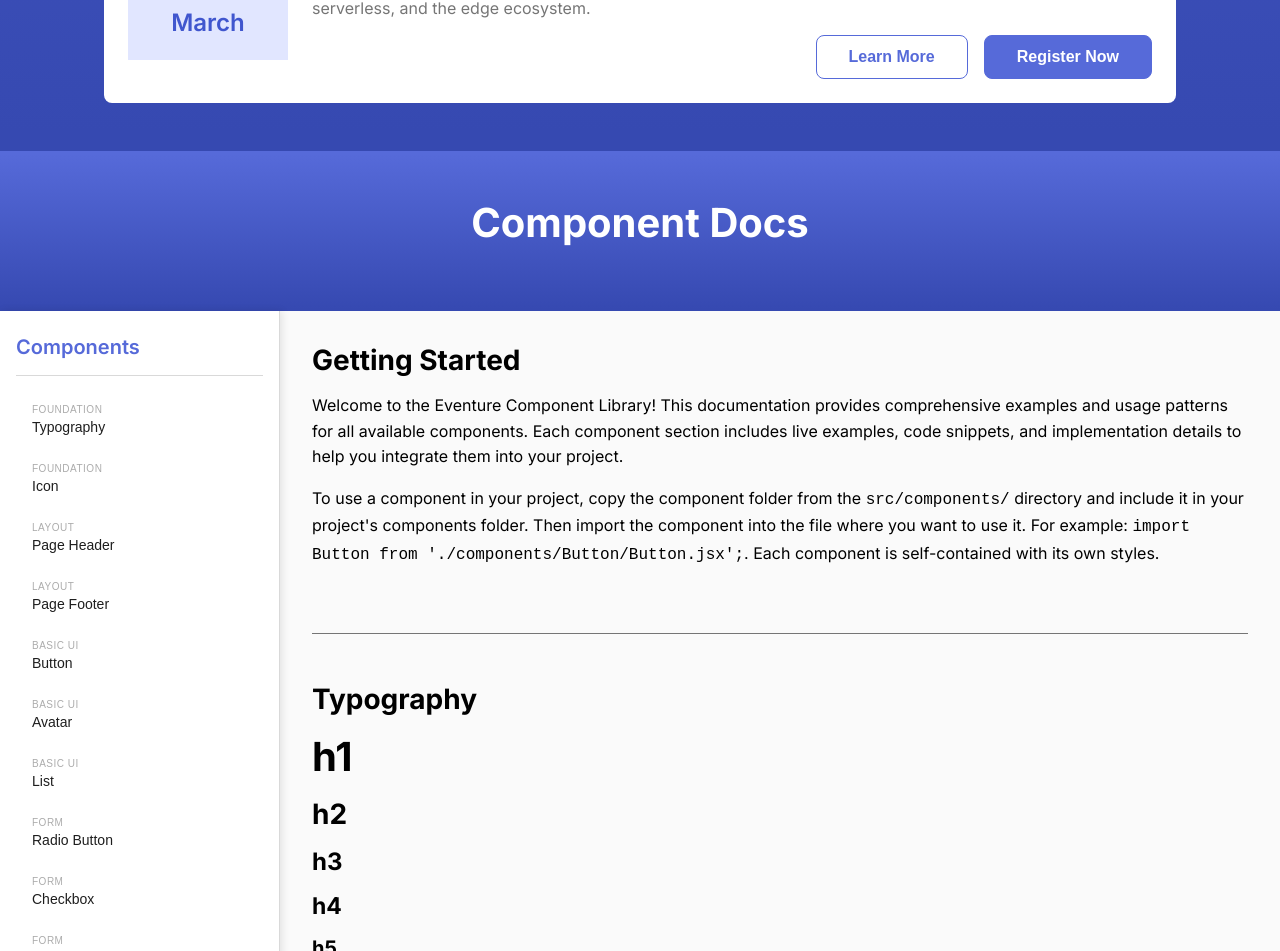
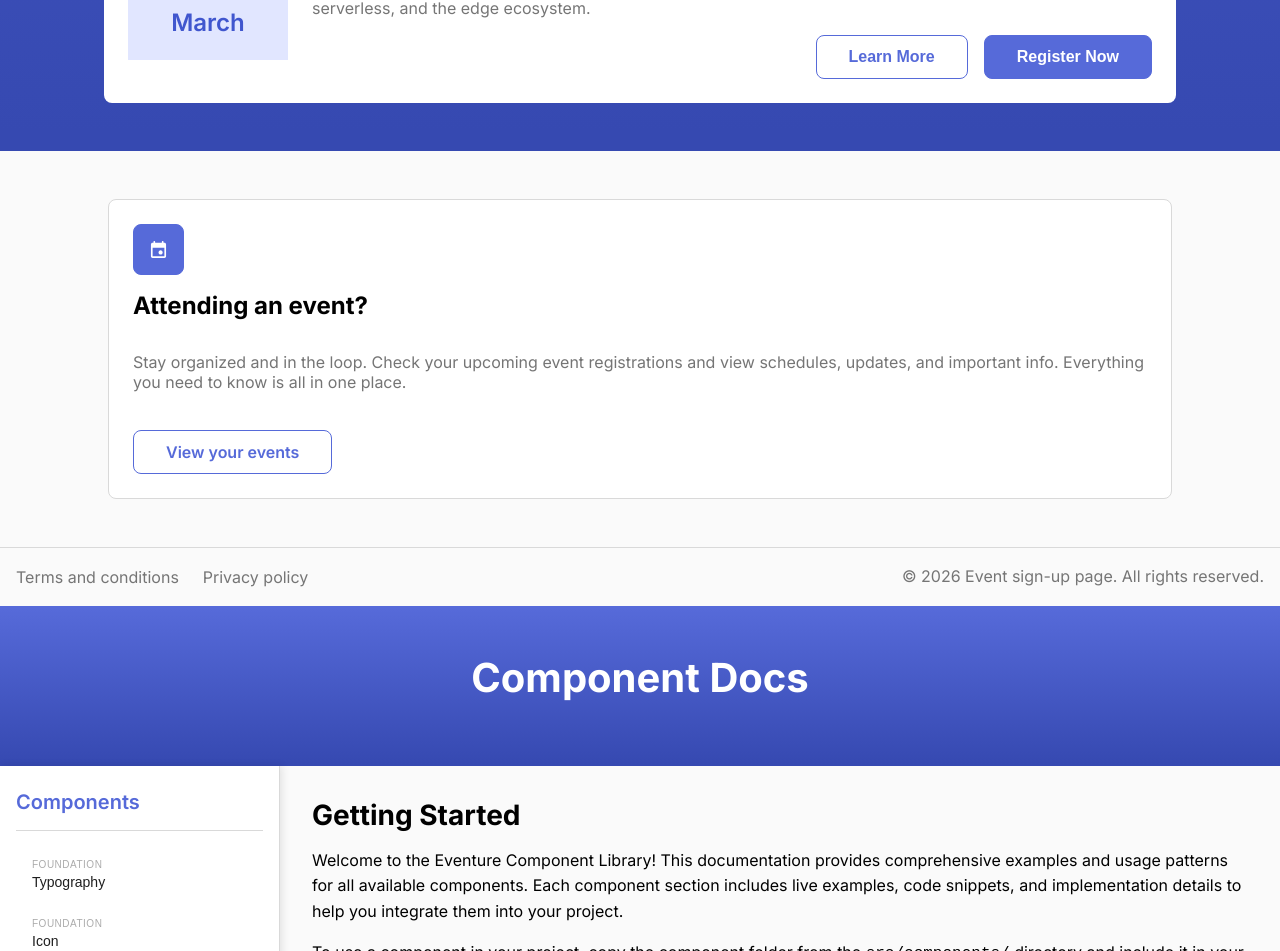
Before and after one commit to hellsten/Eventure-Sprint, a React (Vite) app: page / in a window 1280 px wide. Shown: the part 1243-2194 px from the top of the page. Built offline with nearby package versions, Linux system fonts and the light colour scheme.

Commit message:
Adding attending event banner and styles

```diff
--- a/src/App.jsx
+++ b/src/App.jsx
@@ -3,6 +3,8 @@ import "./App.scss";
 import PageHeader from "./components/PageHeader/PageHeader.jsx";
 import EventList from "./components/EventList/EventList.jsx"
 import ComponentDocs from "./pages/ComponentDocs/ComponentDocs.jsx";
+import PageFooter from "./components/PageFooter/PageFooter.jsx";
+import AttendingCard from "./components/AttendingCard/AttendingCard.jsx";
 
 const App = () => {
   return (
@@ -10,7 +12,19 @@ const App = () => {
       <PageHeader title="Events">
         <EventList />
       </PageHeader>
+
+      <div className="attending-banner">
+        <AttendingCard
+        iconName="calendar"
+        cardTitle="Attending an event?"
+        description="Stay organized and in the loop. Check your upcoming event registrations and view schedules, updates, and important info. Everything you need to know is all in one place."
+        buttonText="View your events"
+        buttonLink="#"
+        />
+      </div>
+      <PageFooter />
       <ComponentDocs />
+
     </>
   );
 };
--- a/src/App.scss
+++ b/src/App.scss
@@ -1,3 +1,5 @@
+@use "./styles/mixins.scss" as *;
+
 .app {
   display: flex;
   flex-direction: column;
@@ -7,3 +9,17 @@
     flex-grow: 1;
   }
 }
+
+.attending-banner{
+  display: flex;
+  flex-direction: column;
+  justify-content: center;
+  align-items: center;
+  gap: pxToRem(12);
+  flex-shrink: 0;
+  padding: 48px;
+  @include tablet {
+    padding: 48px 108px;
+  }
+
+}
--- /dev/null
+++ b/src/components/AttendingCard/AttendingCard.jsx
@@ -0,0 +1,36 @@
+import Icon from "../Icon/Icon.jsx";
+import SecondaryButton from "../SecondaryButton/SecondaryButton.jsx";
+import Typography from "../Typography/Typography.jsx";
+import "./AttendingCard.scss";
+
+const AttendingCard = ({
+  iconName,
+  cardTitle,
+  buttonText,
+  description,
+  className = "",
+  buttonLink,
+  children,
+}) => {
+  return (
+    <article className={`attending-card ${className}`.trim()}>
+      <Icon className="attending-card__icon" name={iconName} />
+      <Typography variant="h3" className="attending-card__title">
+        {cardTitle}
+      </Typography>
+      <p className="attending-card__description">{description}</p>
+      <SecondaryButton
+        className="attending-card__button"
+        type="button"
+        variant="secondary"
+        isLink={true}
+        to={buttonLink}
+      >
+        {buttonText}
+      </SecondaryButton>
+      {children}
+    </article>
+  );
+};
+
+export default AttendingCard;
--- /dev/null
+++ b/src/components/AttendingCard/AttendingCard.scss
@@ -0,0 +1,26 @@
+@use "../../styles/variables" as *;
+@use "../../styles/functions" as *;
+
+.attending-card {
+  padding: pxToRem(24);
+  border: 1px solid $color-gray-light;
+  border-radius: $border-radius-md;
+  background: $color-white;
+  display: flex;
+  flex-direction: column;
+  align-items: flex-start;
+  text-align: left;
+  &__icon {
+  }
+  &__title {
+    margin: pxToRem(16) 0 pxToRem(32) 0;
+  }
+  &__description {
+    color: $color-gray-dark;
+    margin: 0 0 pxToRem(38) 0;
+  }
+  &__button {
+    margin-top: auto;
+    height: 44px;
+  }
+}
```
